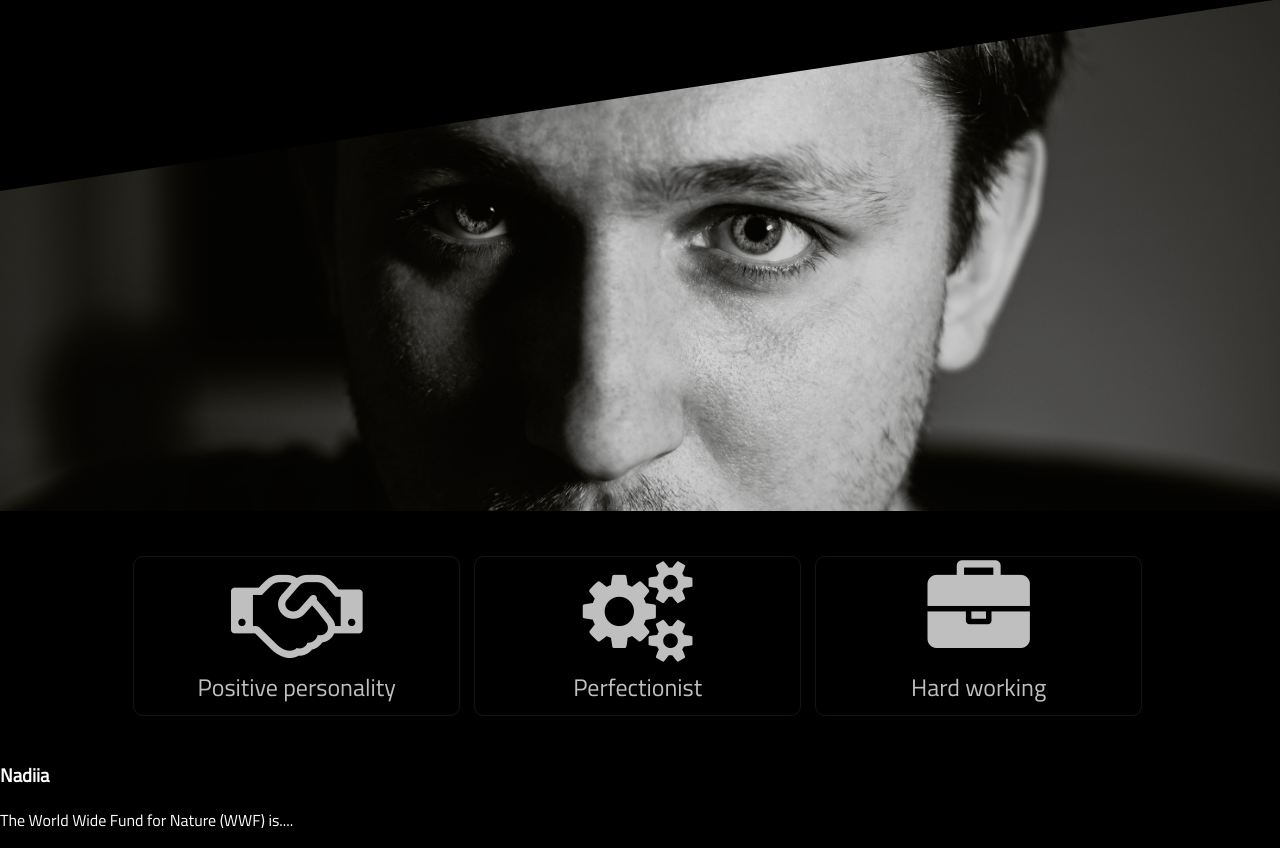
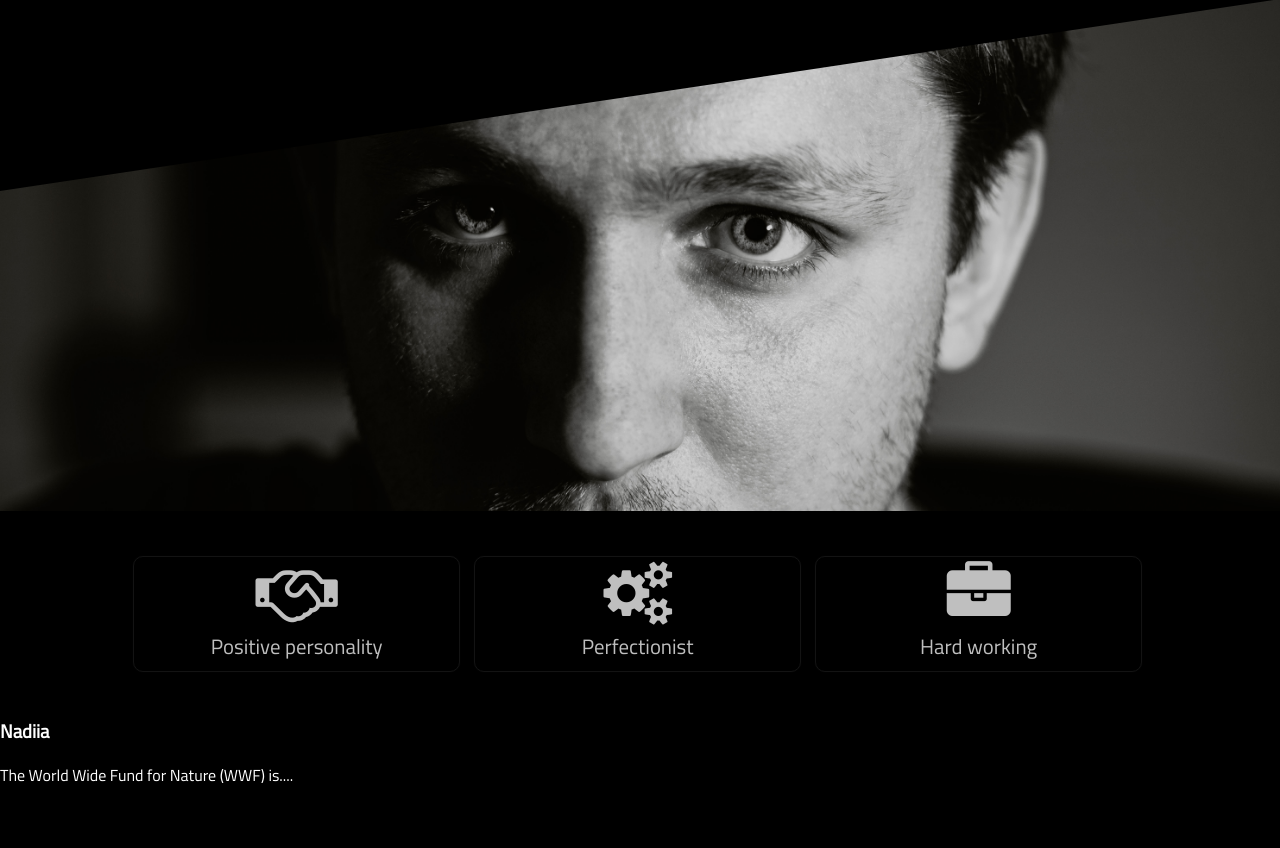
Before and after one commit to MytkoEnko/cv.dmytro.pl, a PHP site: page / in a window 1280 px wide. Shown: the part 85-933 px from the top of the page. After the commit the page ends 868 px from the top, so only its background shows below. Run offline with PHP 8.4, Linux system fonts and the light colour scheme.

Commit message:
css file update

```diff
--- a/css/style.css
+++ b/css/style.css
@@ -96,9 +96,9 @@
 }
 
 .calls .call i {
-  font-size: 8vw;
+  font-size: 5vw;
 }
 
 .calls .call p {
-  font-size: 1.5em;
+  font-size: 1.3em;
 }
--- a/css/style.min.css
+++ b/css/style.min.css
@@ -1 +1 @@
-body{margin:0px;color:white;font-family:'Titillium Web', sans-serif;background-color:black}.container{width:80%;margin:0px auto}.top-bar{width:100%;display:inline-flex;background:black}.top-bar .branding{float:left;margin-top:12px}.top-bar .branding h1,.top-bar .branding h2{margin:0px;text-transform:uppercase}.top-bar .branding .type{font-size:2em;font-weight:600}.top-bar .branding .subject{font-size:1em}.top-bar .menu{float:right;margin:16px 0px 0px}.top-bar .menu-item{display:inline;margin:0px 5px}.top-bar .menu-item a{float:left;text-decoration:none;text-align:center;line-height:60px;height:60px;width:120px;margin:0px 15px;background:white;border-radius:10px;text-transform:uppercase;font-weight:600;color:black}.triangle{margin-top:-6px;background:#000000;z-index:-1;height:15vw;width:100%;clip-path:polygon(0 0, 0 15vw, 100% 0)}.face{margin-top:-15vw;height:40vw;width:100%;background:url(/img/profile-background.jpg) no-repeat top center;background-size:cover;z-index:-2}.calls{margin:40px auto}.calls .call{color:#bfbfbf;display:inline-grid;width:31%;text-align:center;border:0.5px solid #131313;border-radius:10px;margin:5px;padding:4px;line-height:0em;box-shadow:0px 0px 1px 0px #131313}.calls .call i{font-size:8vw}.calls .call p{font-size:1.5em}
+body{margin:0px;color:white;font-family:'Titillium Web', sans-serif;background-color:black}.container{width:80%;margin:0px auto}.top-bar{width:100%;display:inline-flex;background:black}.top-bar .branding{float:left;margin-top:12px}.top-bar .branding h1,.top-bar .branding h2{margin:0px;text-transform:uppercase}.top-bar .branding .type{font-size:2em;font-weight:600}.top-bar .branding .subject{font-size:1em}.top-bar .menu{float:right;margin:16px 0px 0px}.top-bar .menu-item{display:inline;margin:0px 5px}.top-bar .menu-item a{float:left;text-decoration:none;text-align:center;line-height:60px;height:60px;width:120px;margin:0px 15px;background:white;border-radius:10px;text-transform:uppercase;font-weight:600;color:black}.triangle{margin-top:-6px;background:#000000;z-index:-1;height:15vw;width:100%;clip-path:polygon(0 0, 0 15vw, 100% 0)}.face{margin-top:-15vw;height:40vw;width:100%;background:url(/img/profile-background.jpg) no-repeat top center;background-size:cover;z-index:-2}.calls{margin:40px auto}.calls .call{color:#bfbfbf;display:inline-grid;width:31%;text-align:center;border:0.5px solid #131313;border-radius:10px;margin:5px;padding:4px;line-height:0em;box-shadow:0px 0px 1px 0px #131313}.calls .call i{font-size:5vw}.calls .call p{font-size:1.3em}
--- a/styles/style.scss
+++ b/styles/style.scss
@@ -84,10 +84,10 @@
     line-height: 0em;
     box-shadow: 0px 0px 1px 0px #131313;
     i {
-      font-size: 8vw;
+      font-size: 5vw;
     }
     p {
-      font-size: 1.5em;
+      font-size: 1.3em;
     }
 
   }
```
